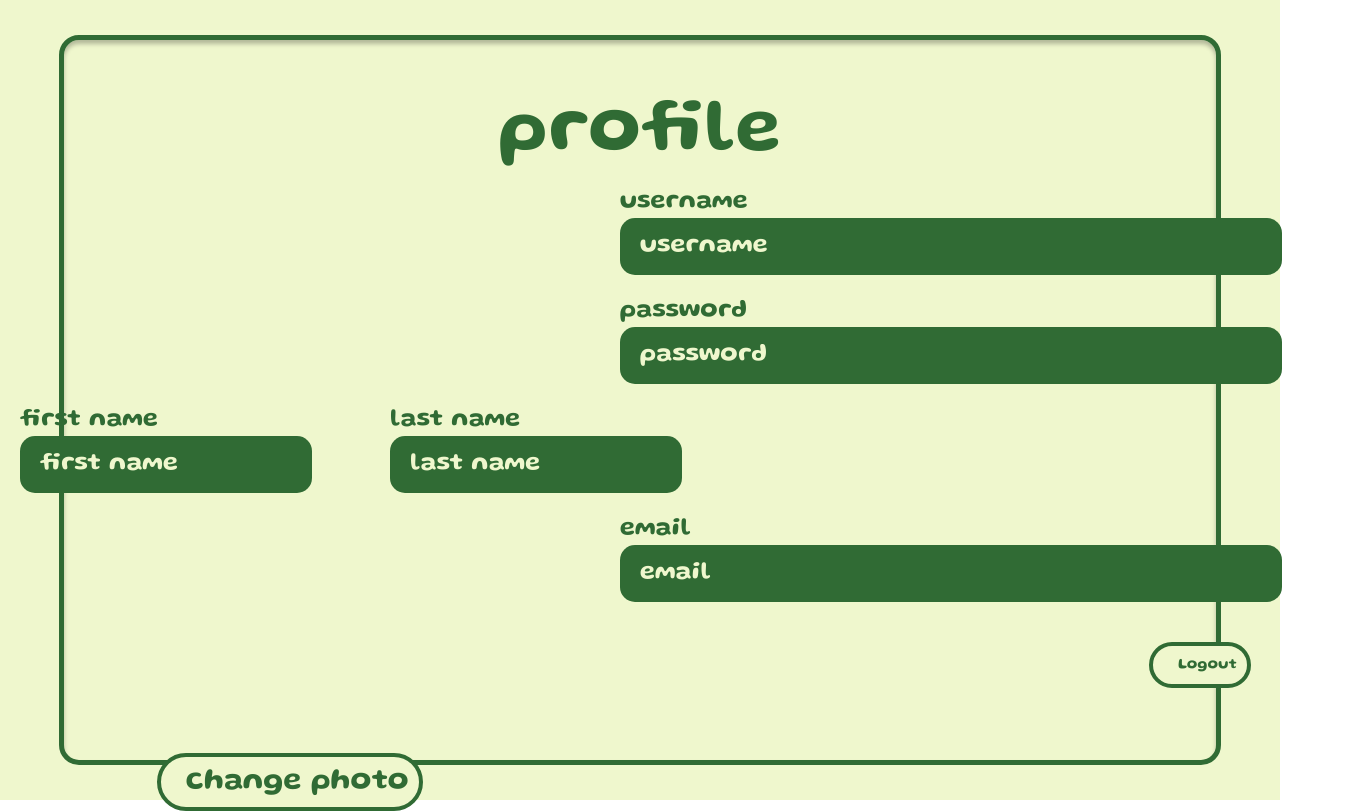
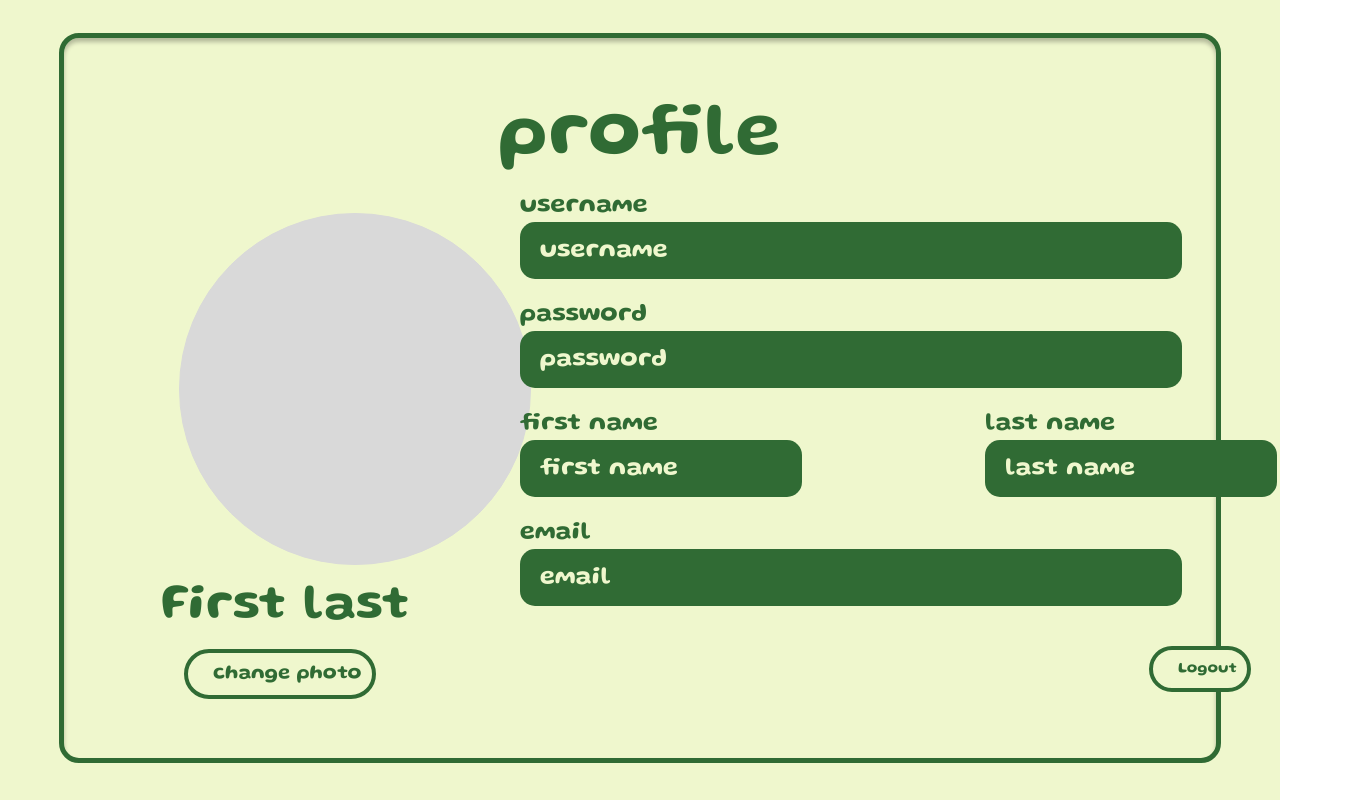
Before and after one commit to hilarifan/plant, a React (Create React App) app in the folder frontend/: page /profile in a window 1280 px wide. Shown: the whole page, 1360 px wide, since content can reach past the window. Built offline with nearby package versions, Linux system fonts and the light colour scheme.

Commit message:
profile page

```diff
--- a/frontend/src/components/ProfileInfo/ProfileInfo.css
+++ b/frontend/src/components/ProfileInfo/ProfileInfo.css
@@ -1,3 +1,32 @@
+.overall {
+    margin-top: -85px;
+}
+
+.circle {
+    border: 1px solid;
+    border-color: #D9D9D9;
+    background-color: #D9D9D9;
+    margin-top: -550px;
+    margin-left: 120px;
+    height: 350px;
+    width: 350px;
+    border-radius: 50%;
+}
+
+.header {
+    margin: 0;
+    padding-top: 20px;
+    padding-bottom: 10px;
+    font-family: 'Gluten SemiBold';
+    color: #306B34;
+    margin-left: -710px;
+    font-size: 50px;
+}
+
+.photo {
+    margin-top: -180px;
+}
+
 .form {
     border: 5px solid #306B34;
     box-shadow: inset 0px 4px 4px rgba(0, 0, 0, 0.25);
@@ -39,12 +68,19 @@
     display: flex;
     flex-direction: row;
     padding-bottom: 25px;
-    width:80vh;
+    width:180vh;
     justify-content: space-between;
 }
 
 .input-container2 {
-    /* margin-left: 500px; */
+    margin-left: 600px;
+    display: flex;
+    flex-direction: column;
+    width: 260px;
+}
+
+.input-container3 {
+    margin-right: 105px;
     display: flex;
     flex-direction: column;
     width: 270px;
@@ -98,11 +134,11 @@
     color: #306B34;
     background-color: #EFF7CD;
     border-radius: 30px;
-    font-size: 30px;
+    font-size: 20px;
     font-family: 'Gluten SemiBold';
     padding: 12px 25px 12px 25px;
-    margin-top: 15px;
-    margin-bottom: -80px;
-    margin-left: -700px;
+    margin-top: 10px;
+    margin-bottom: -70px;
+    margin-left: -720px;
     padding-right: 10px;
 }
--- a/frontend/src/components/ProfileInfo/ProfileInfo.js
+++ b/frontend/src/components/ProfileInfo/ProfileInfo.js
@@ -39,6 +39,10 @@ export default function Form() {
         setEmail(e.target.value);
         setSubmitted(false);
     };
+
+    const handleImage = () => {
+        console.warn("change photo");
+    }
 
     // Handling the form submission
     // use api call to setError, and setSubmitted
@@ -92,6 +96,7 @@ export default function Form() {
     };
 
     return (
+        <div className="overall">
             <div className="form">
                 <h1 className="form-header">profile</h1>
 
@@ -114,7 +119,7 @@ export default function Form() {
                             <input onChange={handleFirstName} id="inputs" placeholder="first name" className="input" value={firstName} type="text" />
                         </div>
 
-                    <div className="input-container2">
+                        <div className="input-container3">
                             <label className="label">last name</label>
                             <input onChange={handleLastName} id="inputs" placeholder="last name" className="input" value={lastName} type="text" />
                         </div>
@@ -126,14 +131,22 @@ export default function Form() {
                     </div>
 
                     <button onClick={handleSubmit} className="btn" type="logout">Logout</button>
-                <div className="logout">
+                    {/* <div className="logout">
                         <img source={logout} />
+                    </div> */}
+                </form>
             </div>
-                {/* <Image source={x} /> */}
-            </form>
 
-            {/* CHANGE */}
-            <button onClick={handleSubmit} className="btn2" type="change">change photo</button>
+            <div className="photo">
+                <div className="circle">
+                </div>
+                <h1 className="header">First last</h1>
+                <button onClick={handleImage} className="btn2" type="change">change photo</button>
+            </div>
+
+            {/* <div className="x">
+                <Image source={x} />
+            </div> */}
         </div>
     );
 }
```
Lines whose indentation alone changed are shown as unchanged.
